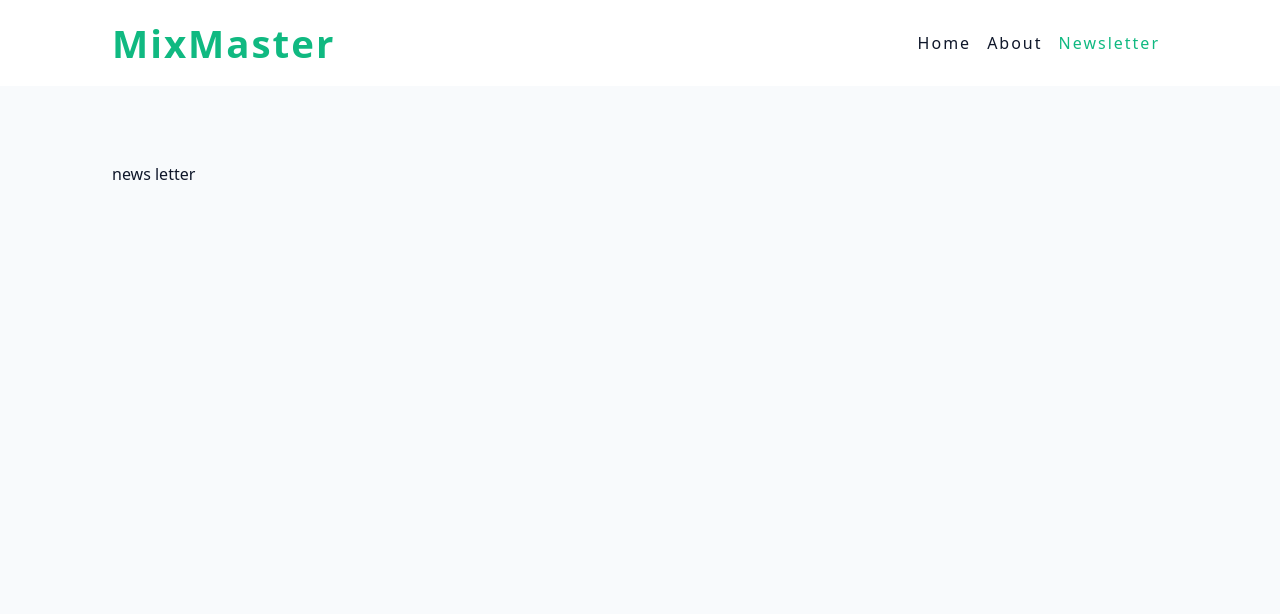
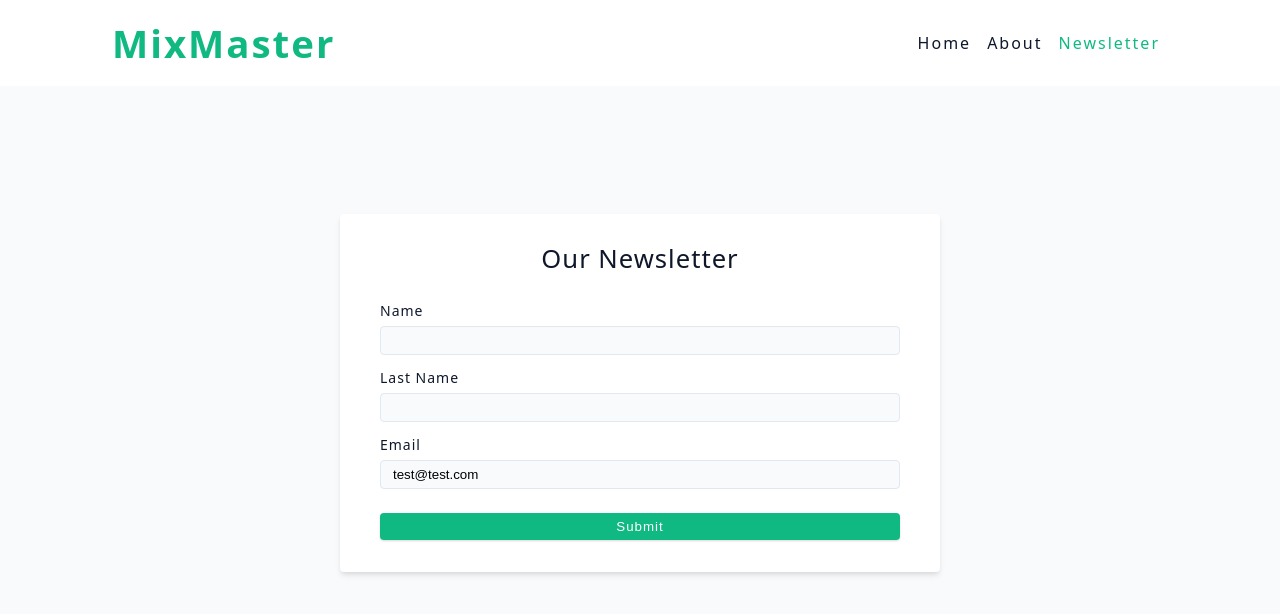
Before and after one commit to sahil9818336328/RR-RQ-CDB, a React (Vite) app: page /newsletter in a window 1280 px wide. Shown: the top 614 px of the page. Built offline with nearby package versions, Linux system fonts and the light colour scheme.

Commit message:
newsletter complete

```diff
--- a/src/App.jsx
+++ b/src/App.jsx
@@ -12,6 +12,7 @@
 
 import { loader as LandingLoader } from './pages/Landing'
 import { loader as SingleCocktailLoader } from './pages/Cocktail'
+import { action as newsLetterAction } from './pages/Newsletter'
 
 const router = createBrowserRouter([
   {
@@ -34,6 +35,7 @@
       {
         path: 'newsletter',
         element: <Newsletter />,
+        action: newsLetterAction,
       },
       {
         path: 'about',
--- a/src/main.jsx
+++ b/src/main.jsx
@@ -1,11 +1,13 @@
-import React from 'react';
-import ReactDOM from 'react-dom/client';
-import App from './App';
-
-import './index.css';
+import React from 'react'
+import ReactDOM from 'react-dom/client'
+import App from './App'
+import 'react-toastify/dist/ReactToastify.css'
+import './index.css'
+import { ToastContainer } from 'react-toastify'
 
 ReactDOM.createRoot(document.getElementById('root')).render(
   <React.StrictMode>
+    <ToastContainer autoClose={2000} />
     <App />
   </React.StrictMode>
-);
+)
--- a/src/pages/Newsletter.jsx
+++ b/src/pages/Newsletter.jsx
@@ -1,7 +1,80 @@
+import axios from 'axios'
 import React from 'react'
+import { Form, redirect, useNavigation } from 'react-router-dom'
+import { toast } from 'react-toastify'
 
-const j = () => {
-  return <div>news letter</div>
+const newsletterUrl = 'https://www.course-api.com/cocktails-newsletter'
+
+export const action = async ({ request }) => {
+  const formdata = await request.formData()
+  const data = Object.fromEntries(formdata)
+
+  try {
+    const response = await axios.post(newsletterUrl, data)
+    toast.success(response.data.msg)
+    return redirect('/')
+  } catch (error) {
+    toast.error(error?.response?.data?.msg)
+    return error
+  }
 }
 
-export default j
+const Newsletter = () => {
+  const navigation = useNavigation()
+  const isSubmitting = navigation.state === 'submitting'
+
+  return (
+    <Form className='form' method='POST'>
+      <h4 style={{ textAlign: 'center', marginBottom: '2rem' }}>
+        our newsletter
+      </h4>
+      <div className='form-row'>
+        <label htmlFor='name' className='form-label'>
+          name
+        </label>
+        <input
+          type='text'
+          className='form-input'
+          name='name'
+          id='name'
+          required
+        />
+      </div>
+      <div className='form-row'>
+        <label htmlFor='lastName' className='form-label'>
+          last name
+        </label>
+        <input
+          type='text'
+          className='form-input'
+          name='lastName'
+          id='lastName'
+          required
+        />
+      </div>
+      <div className='form-row'>
+        <label htmlFor='email' className='form-label'>
+          email
+        </label>
+        <input
+          type='email'
+          className='form-input'
+          name='email'
+          id='email'
+          defaultValue='test@test.com'
+          required
+        />
+      </div>
+      <button
+        type='submit'
+        className='btn btn-block'
+        style={{ marginTop: '.5rem' }}
+        disabled={isSubmitting}
+      >
+        {isSubmitting ? 'submitting' : 'submit'}
+      </button>
+    </Form>
+  )
+}
+
+export default Newsletter
```
Also changed, not shown: 1 other file (tests, documents, lock files or other folders).
